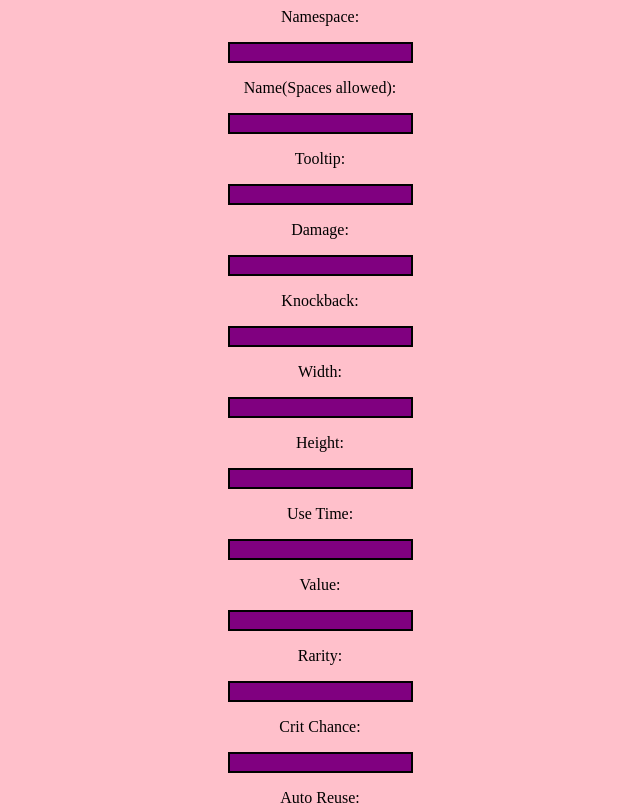
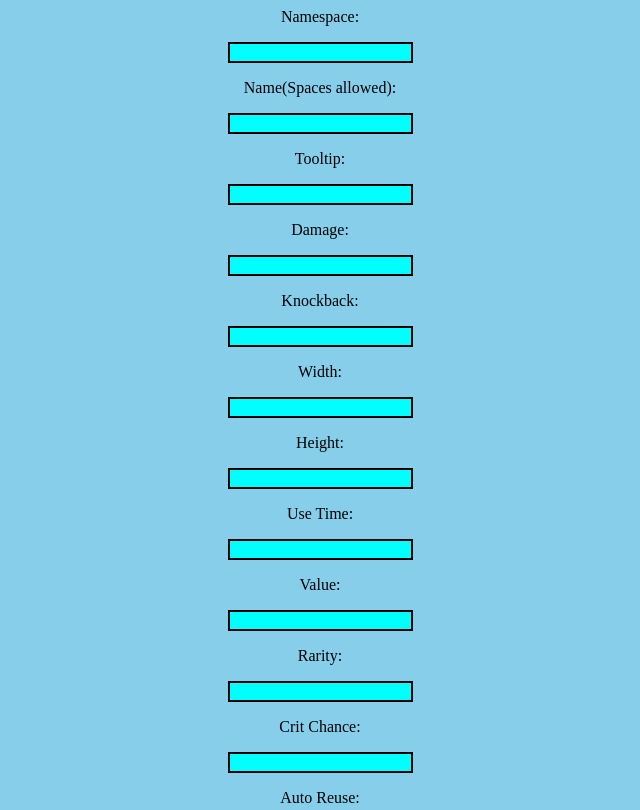
Before and after one commit to EpicCrownKing/epiccrownking.github.io, a plain HTML site: page Pages/sword.html in a window 1280 px wide. Shown: the top 810 px of the page, without its empty margins (320-960 px from the left). Drawn offline with nearby package versions, Linux system fonts and the light colour scheme.

Commit message:
color updates

```diff
--- a/style.css
+++ b/style.css
@@ -1,11 +1,11 @@
 body{
-	background-color: pink;
+	background-color: skyblue;
 	text-align: center;
 }
 input{
 	border-radius: 3;
 	border: 2px solid black;
-	background-color: purple;
+	background-color: cyan;
 	text-align:center;
 	color: white;
 }
```
